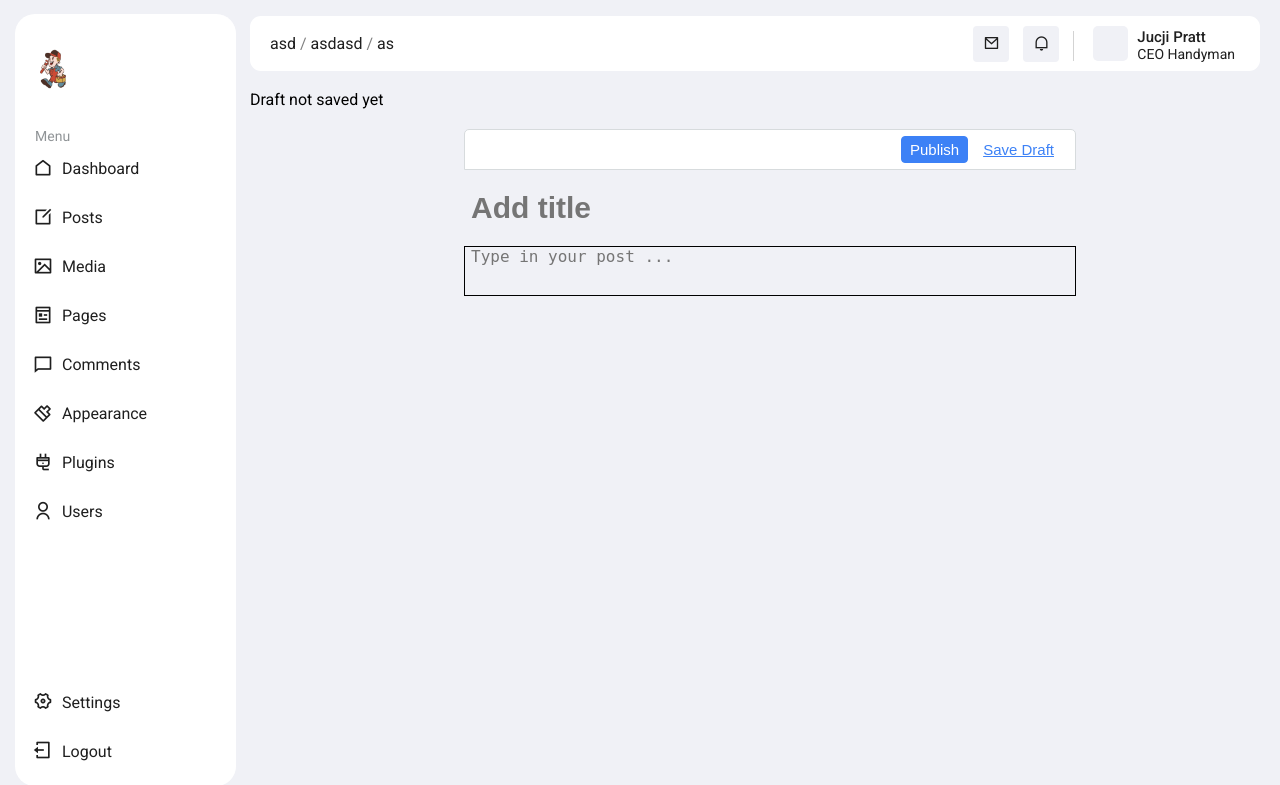
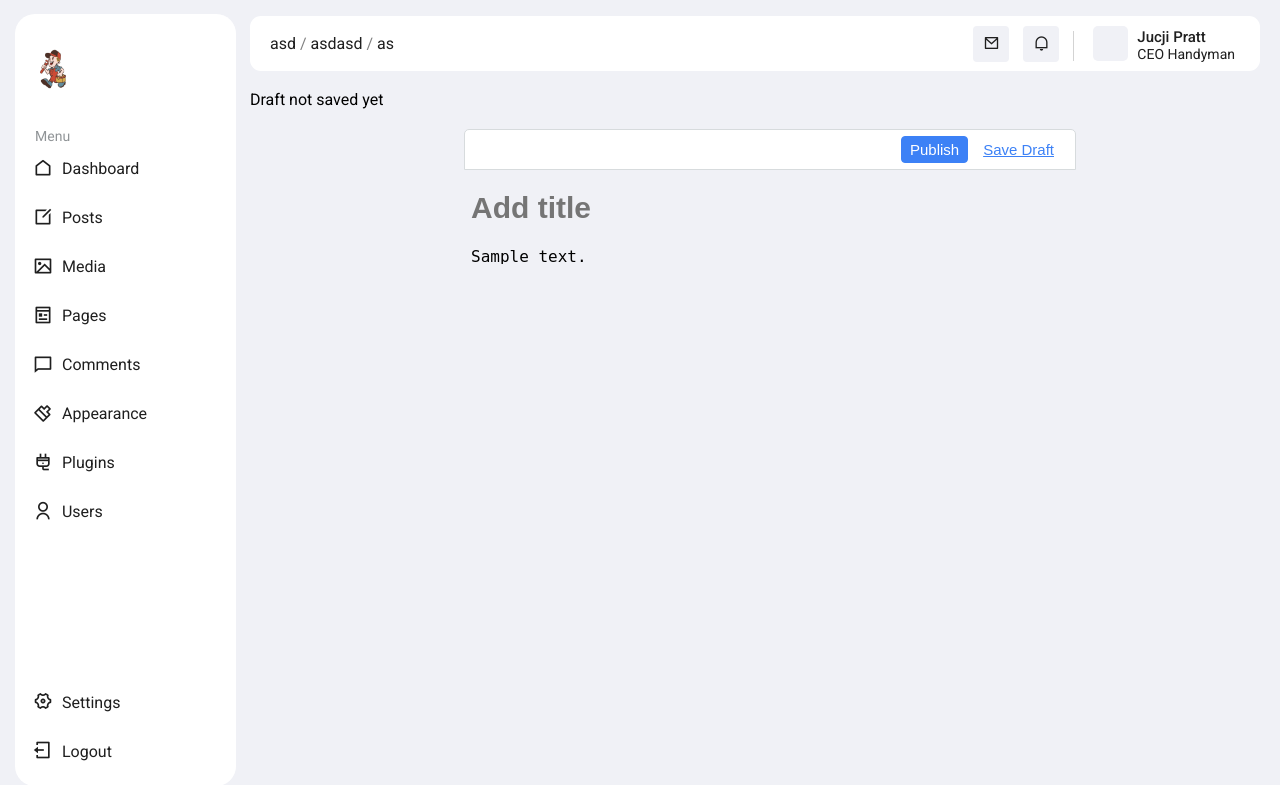
Before and after one commit to demirantay/antay-cms, a Django app: template templates/cms_posts/new_post.html in a window 1280 px wide. Shown: the top 785 px of the page. Run offline with Django 5.2, Linux system fonts and the light colour scheme; the template is opened without the code that fills it: values that come from a table or form of the project are taken from there, others are empty; tables that the repository leaves empty hold one stand-in row (values such as "Sample post").

Commit message:
finished cms content for now

```diff
--- a/static/css/cms_posts/new_post.css
+++ b/static/css/cms_posts/new_post.css
@@ -75,16 +75,15 @@
     display: block;
     background-color: transparent;
     font-size: 16px;
-    border: 1px solid black;
-    width: 100%;
-    margin-bottom: 20px;
+    border: 1px solid transparent;
+    margin-bottom: 40px;
     padding-left: 6px;
     padding-right: 6px;
 
-    resize: none;
-    overflow: hidden;
-    min-height: 50px;
-    box-sizing: border-box;
+    width: 100%;
+    box-sizing: border-box; /* Ensures padding is included in width */
+    overflow: hidden; /* Prevents scrollbars */
+    resize: none; /* Prevents manual resizing */
 
 }
 
--- a/templates/cms_posts/new_post.html
+++ b/templates/cms_posts/new_post.html
@@ -17,51 +17,29 @@
         </div>
 
         <input id="title-input" type="text" placeholder="Add title" name="title">
-        <textarea placeholder="Type in your post ..." oninput="auto_grow(this)" id="content" name="content"></textarea>
+        <textarea placeholder="Type in your post ..." id="auto-resize" rows="1" name="content">{{ current_post.content }}</textarea>
     </form>
 </div>
 
 
 
 <script>
-
-    // auto growth on scroll while writing for textarea
-    function auto_grow(element) {
-        element.style.height = "5px";
-        element.style.height = (element.scrollHeight) + "px";
+    function resizeTextarea(textarea) {
+        textarea.style.height = 'auto'; // Reset the height
+        textarea.style.height = textarea.scrollHeight + 'px'; // Set the height to match the content
     }
 
-    /*
-    // AUTO SAVE FUNCTIONALITY
-    $(document).ready(function () {
-        function saveDraft() {
-            var title = $('#title-input').val();
-            var content = $('#content').val();
+    document.addEventListener('DOMContentLoaded', function () {
+        const textarea = document.getElementById('auto-resize');
 
-            $.ajax({
-                type: 'POST',
-                url: '{% url "save_draft" %}',
-                data: {
-                    'title': title,
-                    'content': content,
-                    'csrfmiddlewaretoken': '{{ csrf_token }}'
-                },
-                success: function (response) {
-                    if (response.status == 'success') {
-                        $('#status').text('Last saved at: ' + response.last_saved);
-                    }
-                }
-            });
-        }
+        // Resize on page load
+        resizeTextarea(textarea);
 
-        setInterval(saveDraft, 30000); // Save every 30 seconds
-
-        $('#title, #content').on('keyup', function () {
-            clearTimeout(window.draftTimeout);
-            window.draftTimeout = setTimeout(saveDraft, 1000); // Save 1 second after the last keyup
+        // Resize on input event
+        textarea.addEventListener('input', function () {
+            resizeTextarea(textarea);
         });
     });
-    */
 </script>
 
 
```
Also changed, not shown: templates/cms_posts/edit_post.html (+15 -9 lines).
